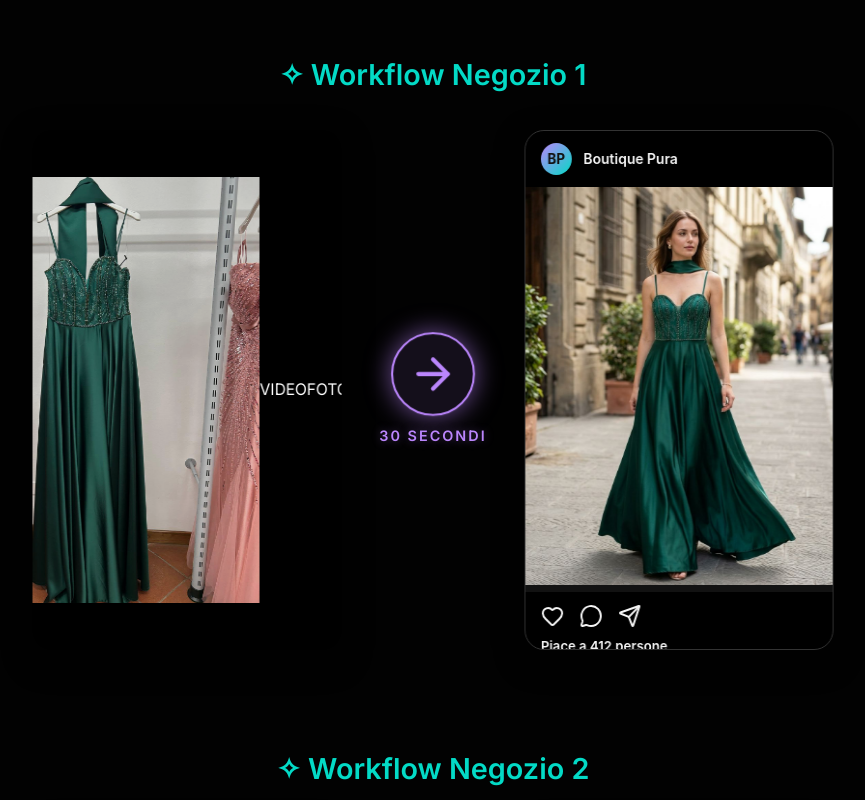
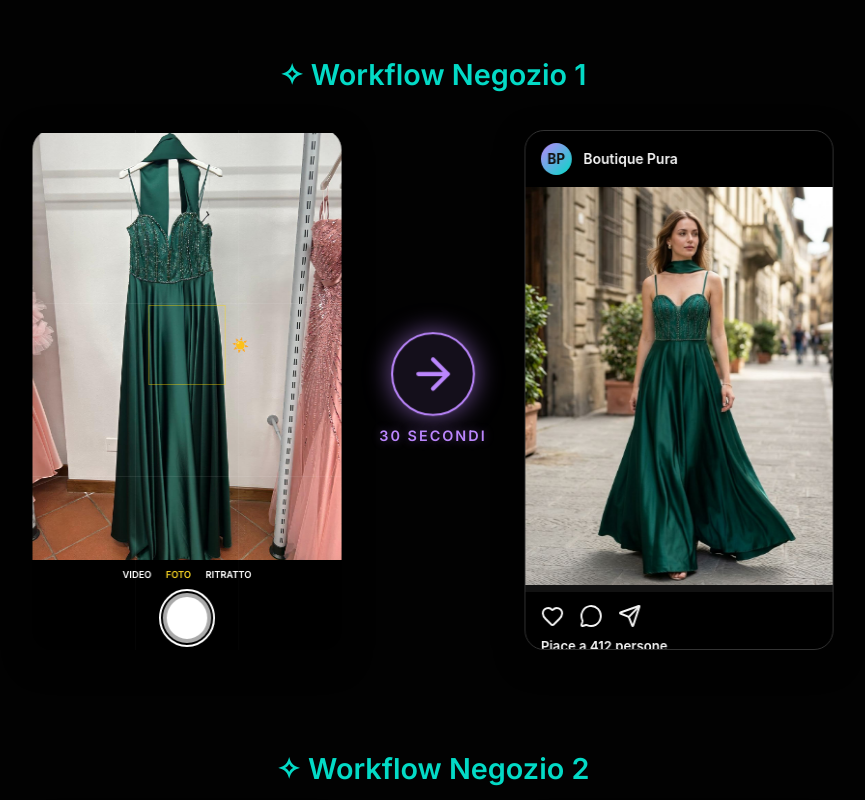
Before and after one commit to cloedesignmilan/SuperNexus, a Next.js app: page / in a window 1280 px wide. Shown: the part 1080-1880 px from the top of the page, without its empty margins (207-1072 px from the left). Built offline with nearby package versions, Linux system fonts and the light colour scheme; a web font is replaced by a local one.

Commit message:
fix(css): correctly layout camera ui by restoring absolute flow contexts

```diff
--- a/src/app/mockups.css
+++ b/src/app/mockups.css
@@ -20,17 +20,15 @@
 /* Stato Normale: Leggermente chiusi verso l'interno come un libro */
 .camera-mockup {
   background: #000;
-  display: flex;
-  justify-content: center;
-  align-items: center;
+  display: block; /* Rimuoviamo il flex che rompeva i layout assoluti */
   transform: rotateY(15deg) translateZ(0);
 }
 
 .camera-image {
   width: 100%;
-  height: 100%;
+  height: calc(100% - 90px); /* Rispetta l'altezza dell'interfaccia nera in basso */
   object-fit: contain;
-  opacity: 0.9;
+  object-position: center bottom; /* Appoggiato al frame UI nero */
 }
 
 .social-mockup {
@@ -56,6 +54,70 @@
 .transformation-block:hover .social-mockup {
   box-shadow: 0 15px 40px rgba(187,134,252,0.4);
 }
+
+/* Griglia 3x3 della fotocamera (meno invasiva) */
+.camera-grid-overlay {
+  position: absolute;
+  top: 0; left: 0; right: 0; bottom: 0;
+  pointer-events: none;
+  background-image:
+    linear-gradient(to right, transparent 33.2%, rgba(255,255,255,0.08) 33.3%, rgba(255,255,255,0.08) 33.4%, transparent 33.5%, transparent 66.5%, rgba(255,255,255,0.08) 66.6%, rgba(255,255,255,0.08) 66.7%, transparent 66.8%),
+    linear-gradient(to bottom, transparent 33.2%, rgba(255,255,255,0.08) 33.3%, rgba(255,255,255,0.08) 33.4%, transparent 33.5%, transparent 66.5%, rgba(255,255,255,0.08) 66.6%, rgba(255,255,255,0.08) 66.7%, transparent 66.8%);
+}
+
+/* Quadrato di Auto-Focus (più sottile) */
+.camera-focus-box {
+  position: absolute;
+  top: calc(50% - 45px); /* Centrato considerando la UI inferiore */
+  left: 50%;
+  transform: translate(-50%, -50%);
+  width: 80px;
+  height: 80px;
+  border: 1px solid rgba(255,215,0,0.4);
+  pointer-events: none;
+  display: flex;
+  justify-content: center;
+  align-items: center;
+}
+.camera-focus-box::after {
+  content: "☀️";
+  position: absolute;
+  right: -25px;
+  font-size: 14px;
+}
+
+/* UI Bottoni Fotocamera */
+.camera-ui-bottom {
+  position: absolute;
+  bottom: 0;
+  width: 100%;
+  height: 90px;
+  background: rgba(0,0,0,0.6);
+  display: flex;
+  justify-content: center;
+  align-items: center;
+  flex-direction: column;
+}
+.camera-ui-modes {
+  font-size: 0.6rem;
+  color: #fff;
+  font-weight: 600;
+  display: flex;
+  gap: 15px;
+  margin-bottom: 10px;
+}
+.camera-ui-modes .active { color: #f2d024; }
+.camera-shutter-button {
+  width: 50px;
+  height: 50px;
+  border-radius: 50%;
+  background: #fff;
+  border: 4px solid #aaa;
+  outline: 2px solid #fff;
+  outline-offset: 2px;
+}
+
+/* Il flash della fotocamera */
 
 /* Il flash della fotocamera */
 .camera-flash {
```
